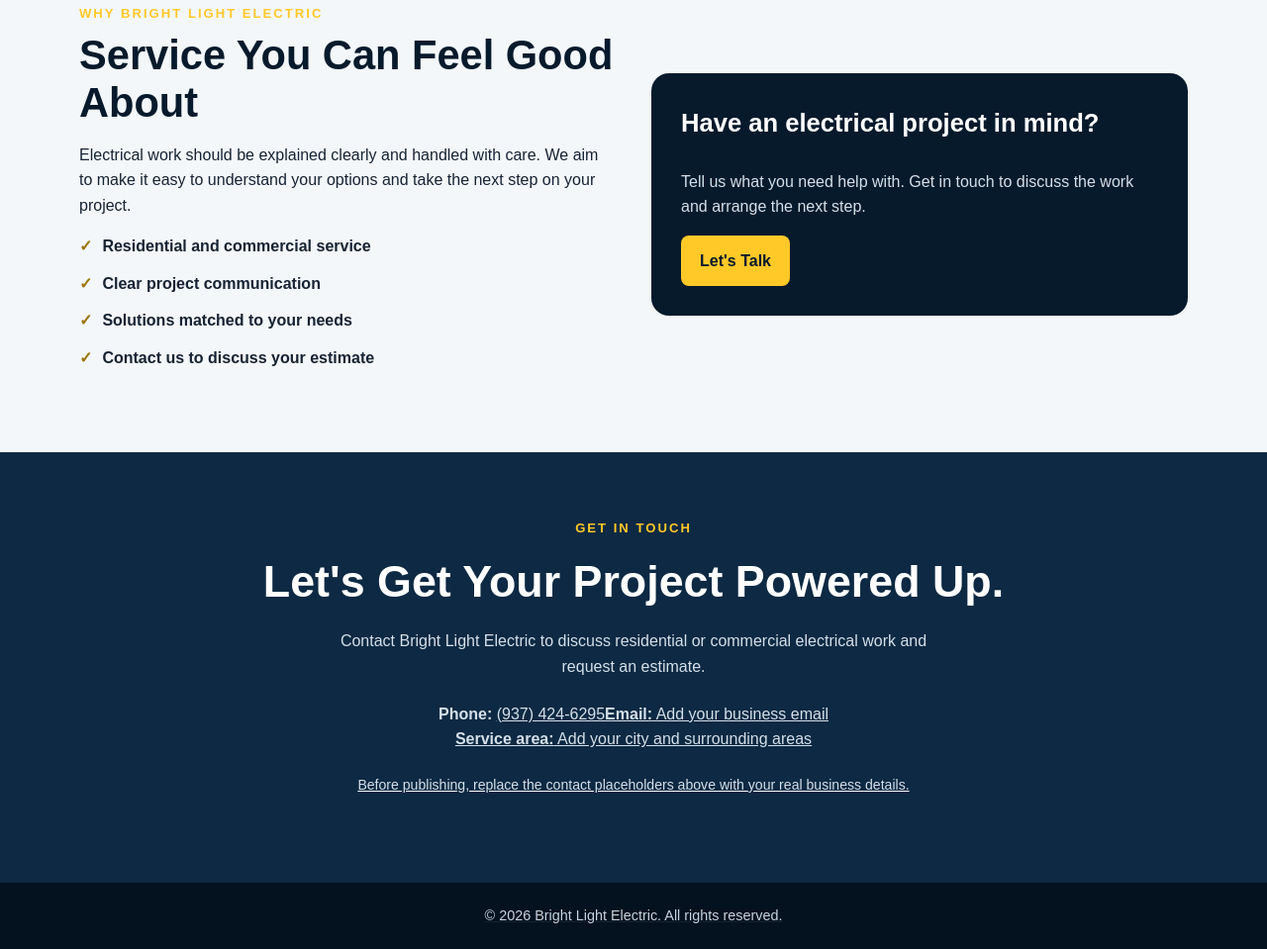
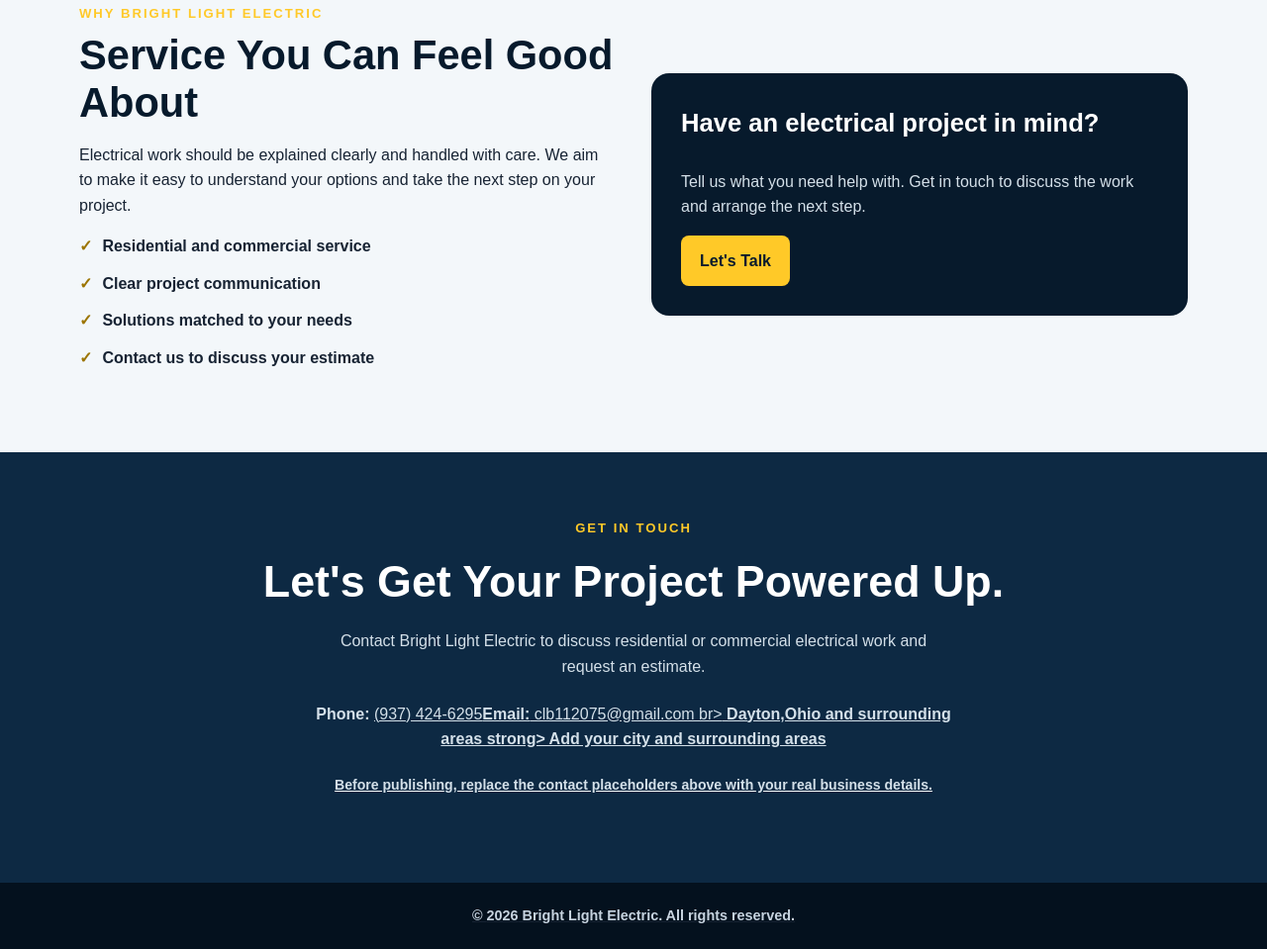
Before and after one commit to clb112075/bright-light-electric, a plain HTML site: page index.html in a window 1280 px wide. Shown: the part 1428-2387 px from the top of the page at 99% size. Drawn offline with Linux system fonts and the light colour scheme.

Commit message:
Modify contact details in index.html
Updated contact information with email and service area details.

```diff
--- a/index.html
+++ b/index.html
@@ -137,7 +137,7 @@
         <div class="eyebrow">Get in Touch</div>
         <h2>Let's Get Your Project Powered Up.</h2>
         <p>Contact Bright Light Electric to discuss residential or commercial electrical work and request an estimate.</p>
-        <p><strong>Phone:</strong> <a href="tel:+19374246295">(937) 424-6295<strong>Email:</strong> Add your business email<br><strong>Service area:</strong> Add your city and surrounding areas</p>
+        <p><strong>Phone:</strong> <a href="tel:+19374246295">(937) 424-6295<strong>Email:</strong> clb112075@gmail.com br><strong> Dayton,Ohio and surrounding areas strong> Add your city and surrounding areas</p>
         <p class="small">Before publishing, replace the contact placeholders above with your real business details.</p>
       </div>
     </section>
```
